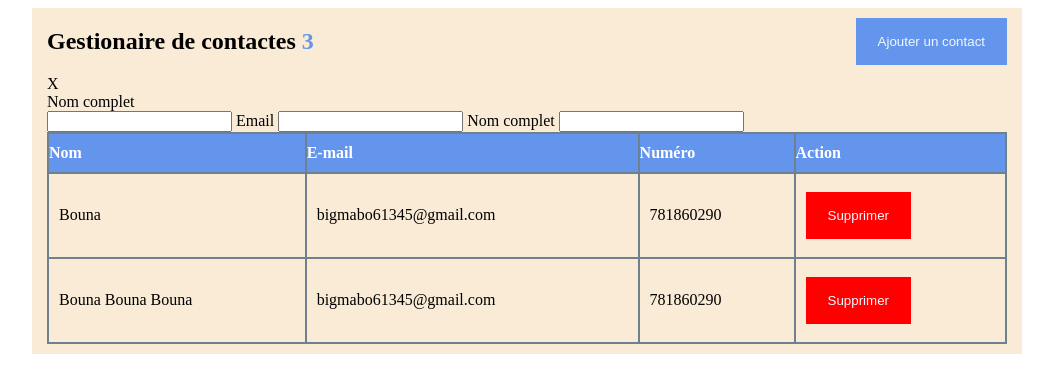
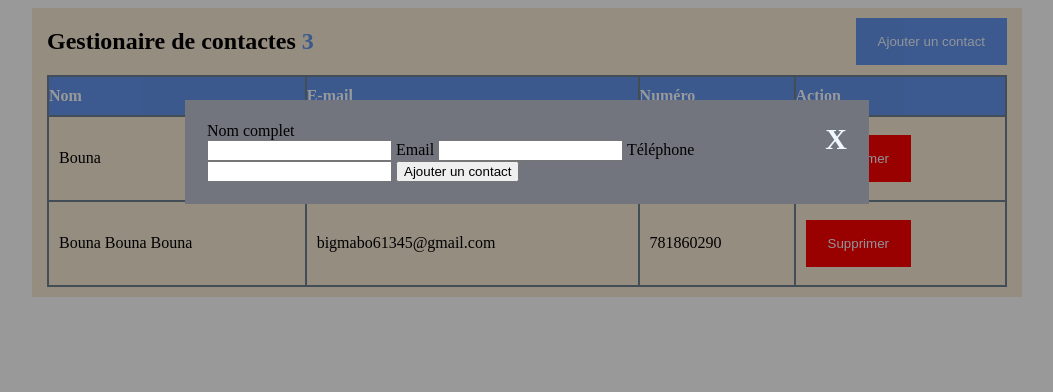
Before and after one commit to BounAbdallah/Gestionaire-de-contact, a plain HTML site: page index.html in a window 1280 px wide. Both pictures are taken after a click on the button "Ajouter un contact". Shown: the whole page, without its empty margins (113-1166 px from the left). Drawn offline with Linux system fonts and the light colour scheme.

Commit message:
first js code

```diff
--- a/index.html
+++ b/index.html
@@ -14,18 +14,25 @@
             <button id="addContactModalButton" type="button">Ajouter un contact</button>
         </div>
         <!--Modele-->
+      <div>
+        <div class="modal" id="contactModal">
             <div class="modal-content">
                 <div>
-              <span class="clo">X</span>
+                  <span class="close">X</span>
                   <div class="form">
                     <form method="post">
                         <label for="name">Nom complet</label></form>
                         <input type="text" id="name" name="name">
 
                         <label for="email">Email</label></form>
-                    <input type="email" id="Email" name="mail">
-                    <label for="name">Nom complet</label></form>
-                    <input type="text" id="name" name="name">
+                        <input type="email" id="email" name="mail">
+
+                        <label for="telephone">Téléphone</label></form>
+                        <input type="number" id="telephone" name="telephone">
+
+                        <button type="submit" class="addContac">Ajouter un contact</button>
+                  </div>
+                </div>
         </div>
       </div>
 
@@ -66,5 +73,6 @@
             </table>
         </div>
     </div>
+    <script src="index.js"></script>
 </body>
 </html>
--- a/index.js
+++ b/index.js
@@ -0,0 +1,20 @@
+
+
+
+
+
+
+/*modal*/
+let modal = document.getElementById("contactModal")
+let modalButton =document.getElementById("addContactModalButton")
+let close = document.querySelector("close")
+
+
+
+modalButton.onclick = function () {
+  modal.style.display = 'block'
+}
+
+close.onclick = function () {
+  modal.style.display = 'none'
+}
--- a/style.css
+++ b/style.css
@@ -53,3 +53,39 @@
     margin: 8px 0px;
     border: 2px solid red
 }
+/*font modal*/
+.modal {
+    display: none;
+    position: fixed;
+    z-index: 1;
+    padding-top: 100px;
+    left: 0;
+    top: 0;
+    width: 100%;
+    height: 100%;
+    overflow: auto;
+    background-color: rgb(0, 0, 0);
+    background-color: rgba(0, 0, 0, 0.4);
+  }
+/*--le contenue du modele-- */
+
+.modal-content{
+    background-color: #72757e;
+    margin: auto;
+    padding: 20px;
+    border: 2px solid #72757e;
+    width: 50%;
+}
+
+.close{
+    color: aliceblue;
+    float: right;
+    font-size: 30px;
+    font-weight: bold;
+    cursor: pointer;
+
+}
+.close:hover, .close:focus{
+  color: black;
+  text-decoration: #72757e;
+}
```
Lines whose indentation alone changed are shown as unchanged.
